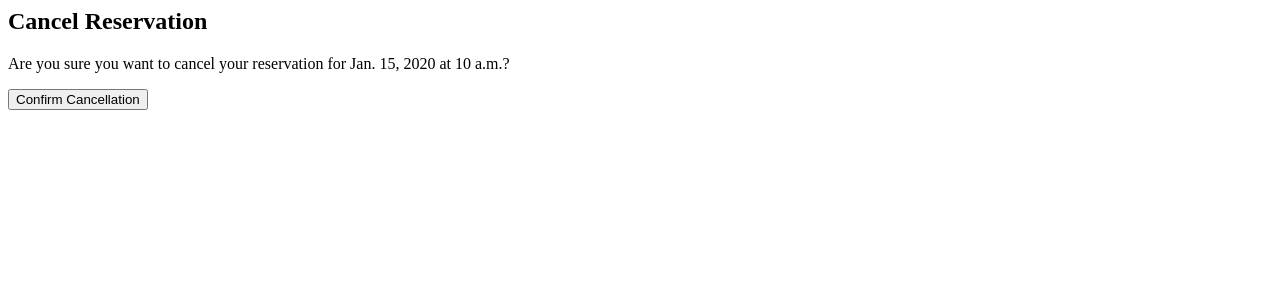
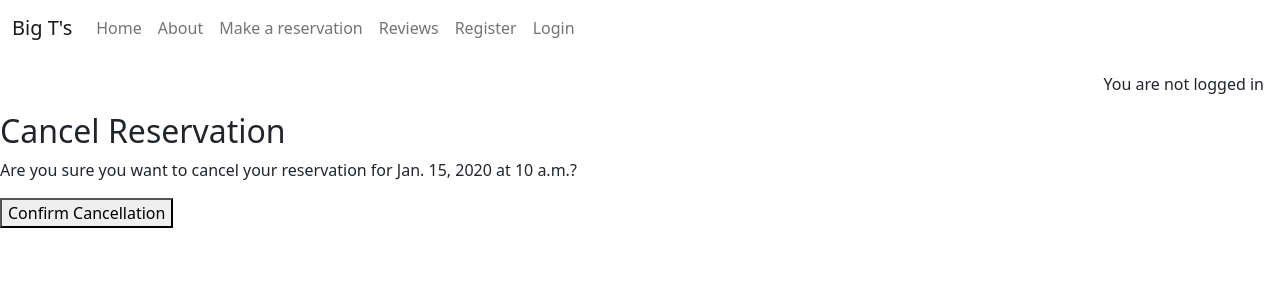
Before and after one commit to TrisPatt/Big-Ts-Chophouse, a Django app: template reservation/templates/reservation/cancel_reservation.html in a window 1280 px wide. Shown: the top 300 px of the page. Run offline with Django 4.2, Linux system fonts and the light colour scheme; the template is opened without the code that fills it: values that come from a table or form of the project are taken from there, others are empty; tables that the repository leaves empty hold one stand-in row (values such as "Sample post").

Commit message:
fix cancelReservation function in views.py

```diff
--- a/reservation/templates/reservation/cancel_reservation.html
+++ b/reservation/templates/reservation/cancel_reservation.html
@@ -1,3 +1,5 @@
+{% extends "base.html" %}
+
 {% block content %}
   <h2>Cancel Reservation</h2>
   <p>Are you sure you want to cancel your reservation for {{ reservation.date }} at {{ reservation.time }}?</p>
--- a/reservation/views.py
+++ b/reservation/views.py
@@ -30,7 +30,7 @@ def reservation_create(request):
 
 @login_required #cancel reservations once logged in
 def cancel_reservation(request, reservation_number):
-    reservation = get_object_or_404(Reservation, reservation_number=Reservation_number)
+    reservation = get_object_or_404(Reservation, reservation_number=reservation_number)
 
     if request.method == 'POST':
         form = CancelReservationForm(request.POST, instance=reservation)
```
